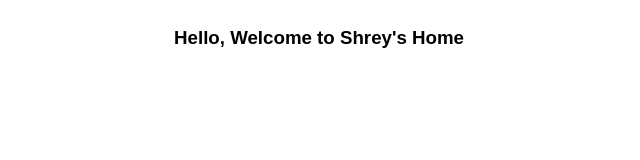
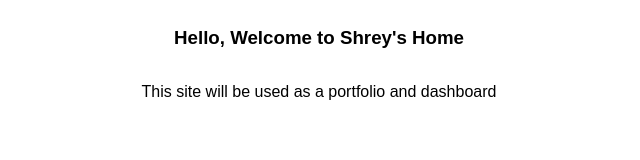
Before and after one commit to Syseptic/Shrey-s-Home, a plain HTML site: page Home.html in a window 1280 px wide. Shown: the whole page, without its empty margins (321-961 px from the left). Drawn offline with Linux system fonts and the light colour scheme.

Commit message:
Added some more text

```diff
--- a/Home.html
+++ b/Home.html
@@ -8,6 +8,7 @@
     <div>
       <div class="title">
         <h3>Hello, Welcome to Shrey's Home</h3>
+        <p>This site will be used as a portfolio and dashboard</p>
       </div>
     </div>
 
--- a/styles.css
+++ b/styles.css
@@ -6,4 +6,5 @@ body{
   display: flex;
   justify-content: center;
   align-items: center;
+  flex-direction: column;
 }
```
